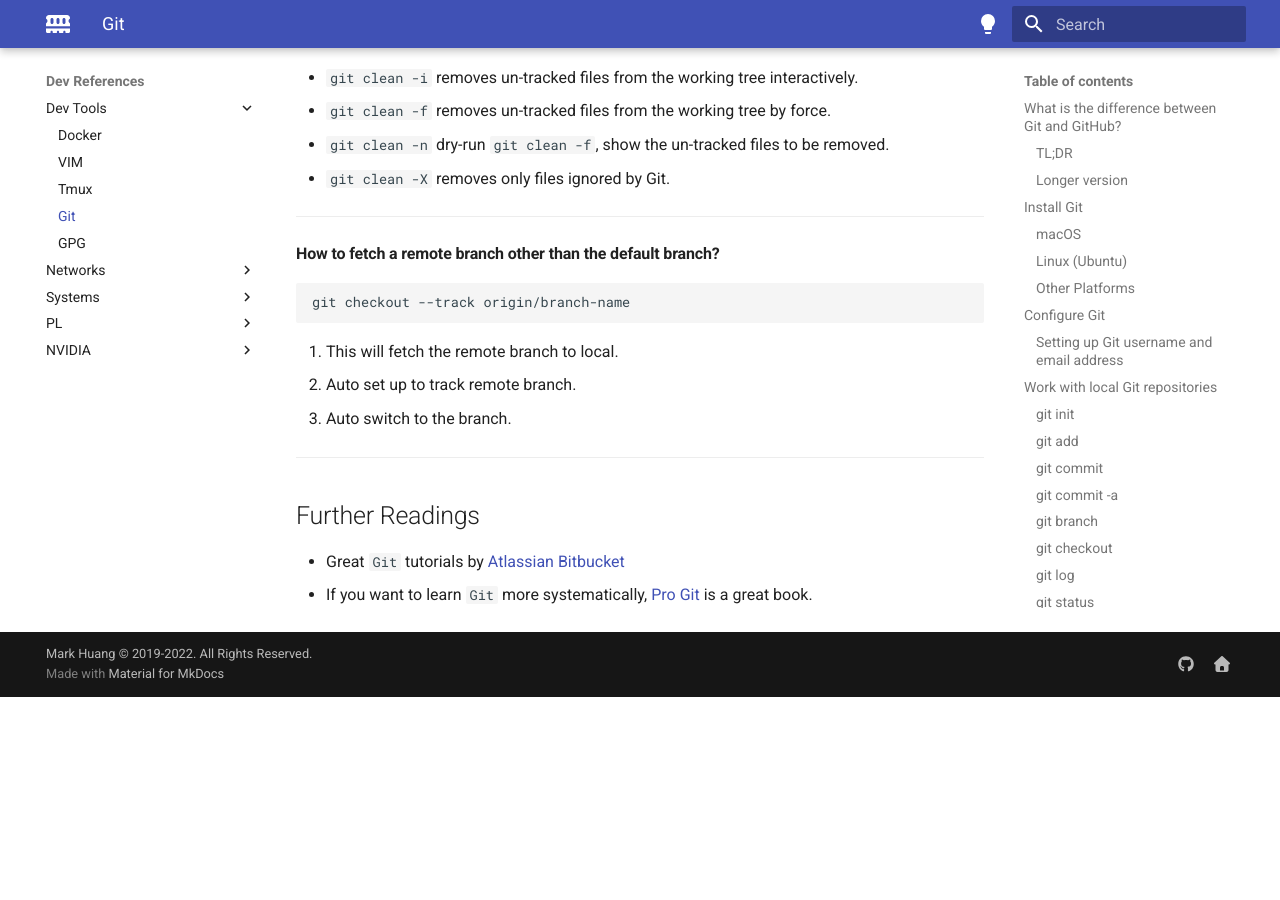
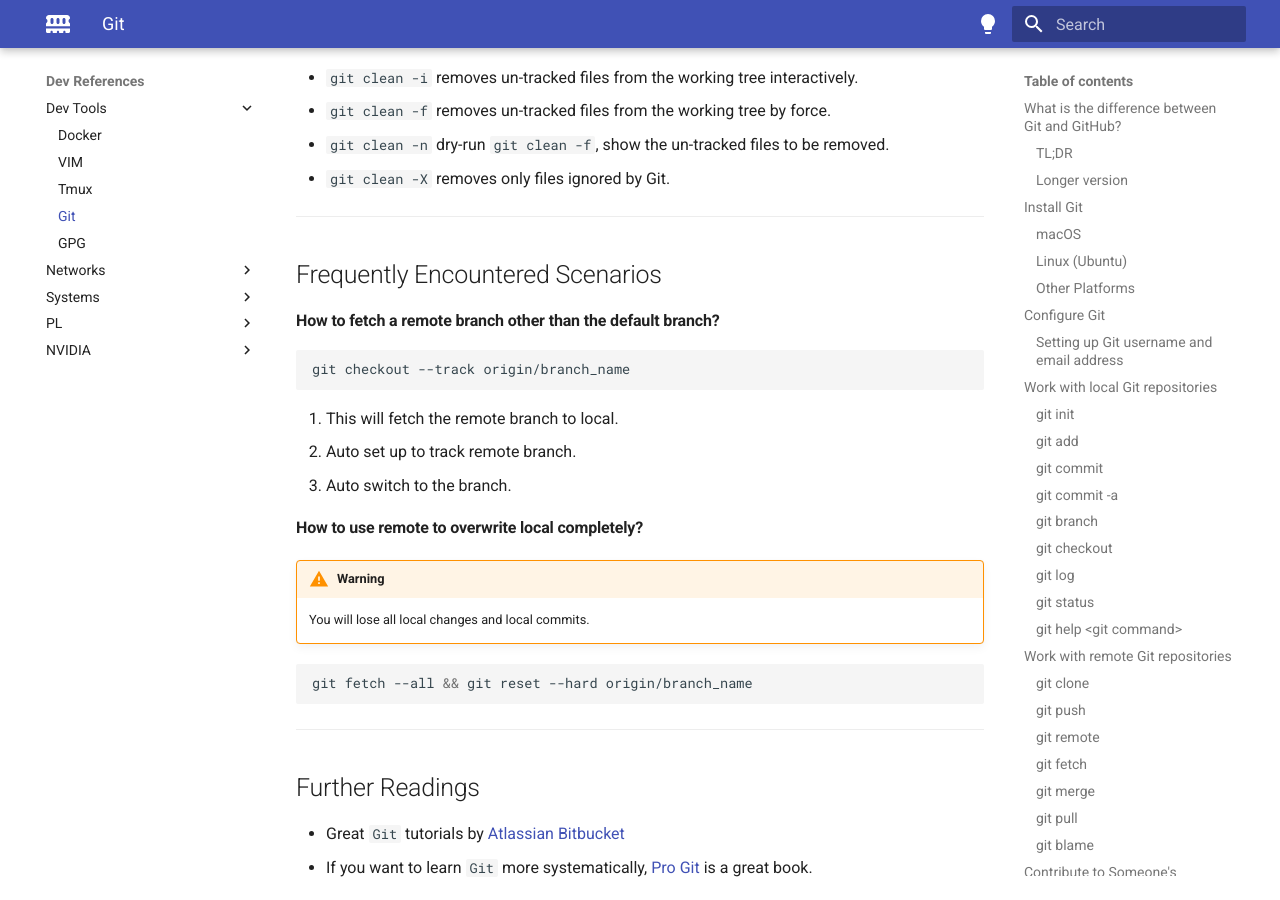
Before and after one commit to MarkHershey/docs, an MkDocs documentation site: the page built from docs/pages/dev/git.md, in a window 1280 px wide and 900 px high, scrolled down 5851 px. Built offline with MkDocs 1.6.1 and Material for MkDocs 9.7.7, drawn with Linux system fonts in a browser that asks for light colours; before the commit the page ends 6548 px from its top, so only the background shows below that.

````diff
--- a/docs/pages/dev/git.md
+++ b/docs/pages/dev/git.md
@@ -216,15 +216,28 @@ Reference: [Atlassian - Undoing Commits & Changes](https://www.atlassian.com/git
 
 ---
 
+## Frequently Encountered Scenarios
+
 #### How to fetch a remote branch other than the default branch?
 
 ```bash
-git checkout --track origin/branch-name
+git checkout --track origin/branch_name
 ```
 
 1. This will fetch the remote branch to local.
 2. Auto set up to track remote branch.
 3. Auto switch to the branch.
+
+#### How to use remote to overwrite local completely?
+
+!!! warning
+    You will lose all local changes and local commits.
+
+
+
+```bash
+git fetch --all && git reset --hard origin/branch_name
+```
 
 ---
 
--- a/mkdocs.yml
+++ b/mkdocs.yml
@@ -103,6 +103,7 @@ nav:
         - Inter-Process Comms: 'pages/networks/ipc.md'
         - TLS Certificate: 'pages/networks/tls_certificate.md'
         - NPS: 'pages/networks/nps.md'
+        - NGINX: 'pages/networks/nginx.md'
       - Systems:
         - Linux Commands: 'pages/dev/linux-commands.md'
         - Linux Distros: 'pages/dev/linux-distros.md'
````
Also changed, not shown: docs/pages/networks/nginx.md (added, +95 -0 lines), docs/pages/networks/tls_certificate.md (+7 -0 lines).
